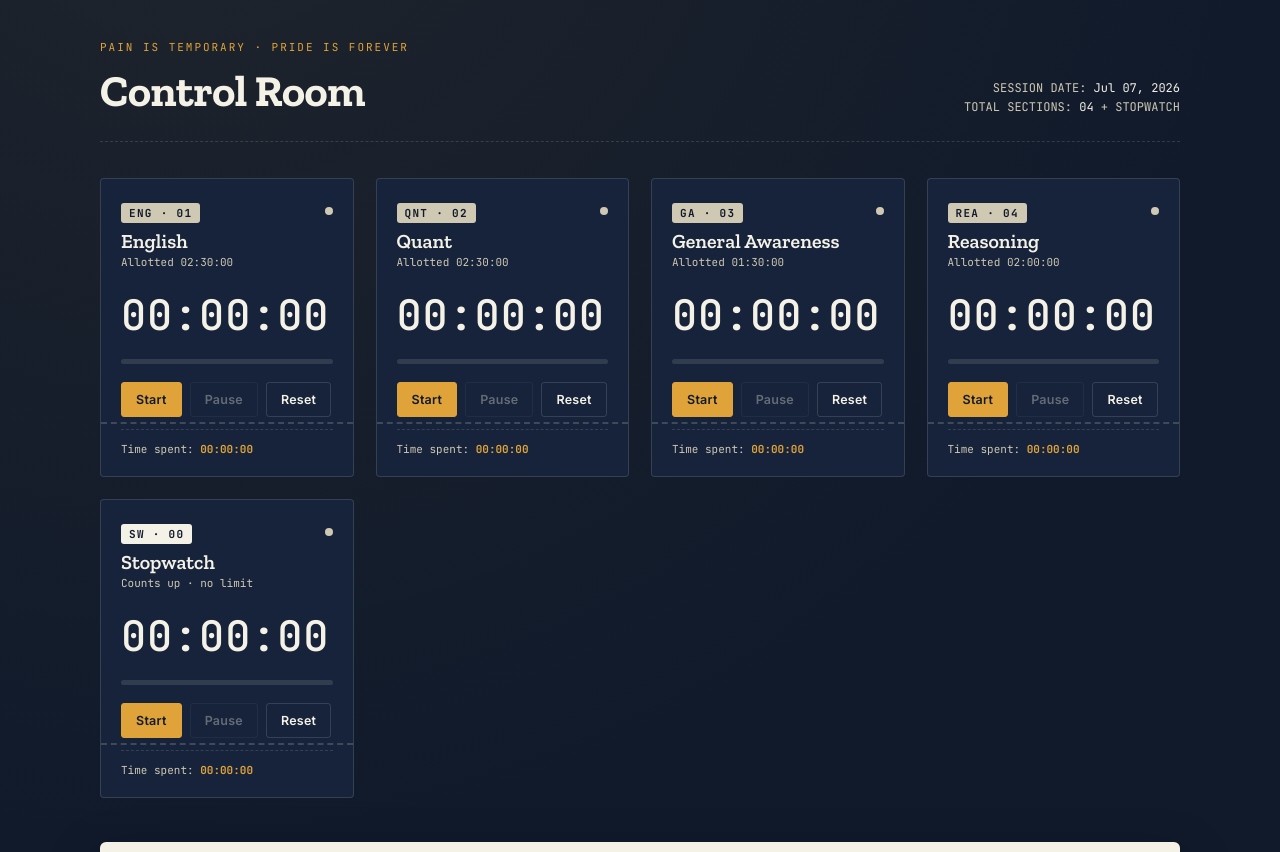
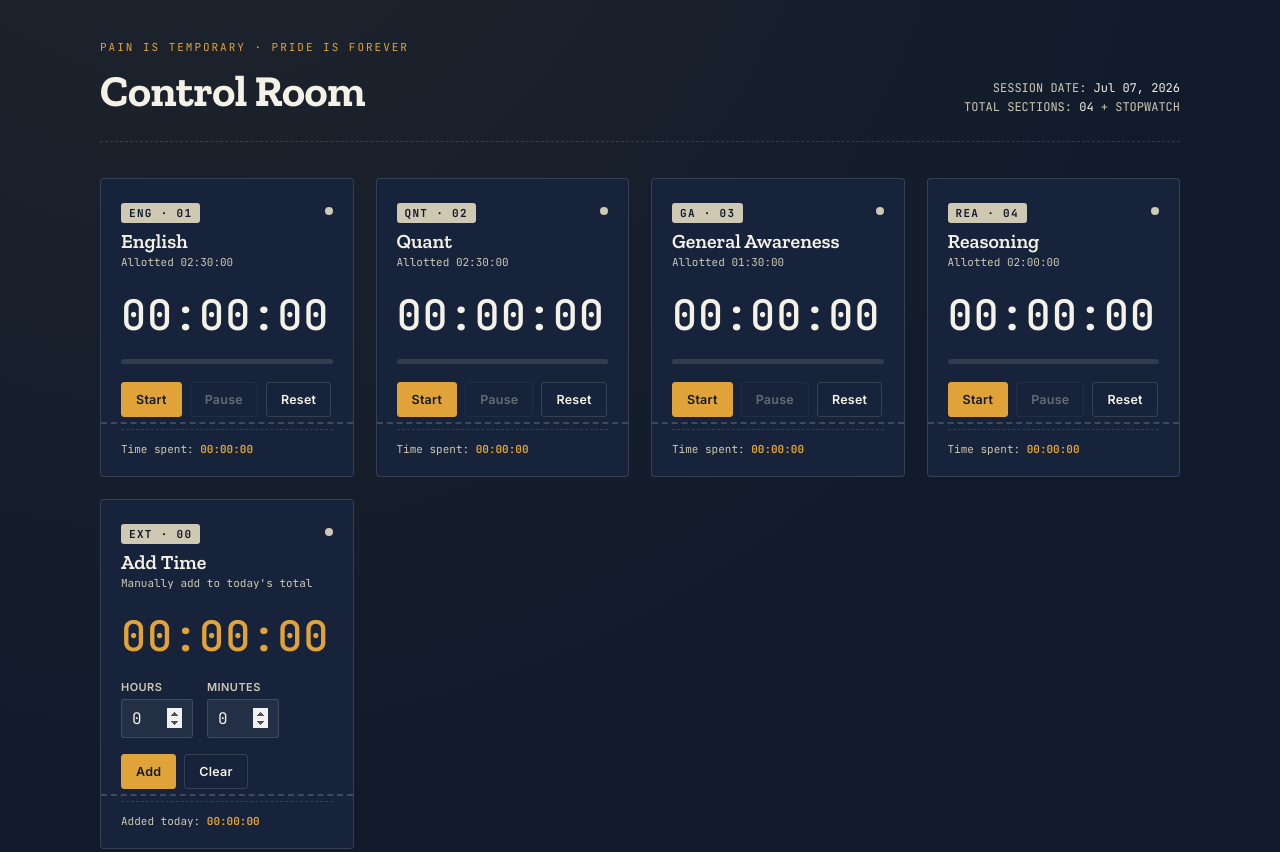
Before and after one commit to arbpass/trackTime, a plain HTML site: page index.html in a window 1280 px wide. Shown: the top 852 px of the page. Drawn offline with nearby package versions, Linux system fonts and the light colour scheme.

Commit message:
Implement manual time addition feature
Added functionality to manually add extra time with inputs for hours and minutes.

```diff
--- a/index.html
+++ b/index.html
@@ -223,8 +223,43 @@
   .spent span{ color: var(--amber); font-weight:600; }
 
   /* Stopwatch slip gets a slightly different accent */
-  .slip.stopwatch .code{ background: var(--paper); }
-  .slip.stopwatch .digits{ color: var(--paper); }
+  .slip.addtime .digits{ color: var(--amber); }
+
+  .add-time-inputs{
+    display:flex;
+    gap: 14px;
+    margin: 4px 0 16px;
+  }
+  .add-time-inputs label{
+    display:flex;
+    flex-direction:column;
+    gap: 5px;
+    font-family: var(--sans);
+    font-size: 11px;
+    font-weight:600;
+    letter-spacing:0.04em;
+    text-transform:uppercase;
+    color: var(--paper-dim);
+  }
+  .add-time-inputs input{
+    width: 72px;
+    font-family: var(--mono);
+    font-size: 16px;
+    padding: 8px 10px;
+    border-radius: 3px;
+    border: 1px solid var(--line);
+    background: rgba(244,241,230,0.06);
+    color: var(--paper);
+  }
+  .add-time-inputs input:focus{
+    outline: none;
+    border-color: var(--amber);
+  }
+  /* remove native spinner clutter, keep it clean like a form field */
+  .add-time-inputs input::-webkit-outer-spin-button,
+  .add-time-inputs input::-webkit-inner-spin-button{
+    opacity: 1;
+  }
 
   /* ---------- Ledger / total ---------- */
   .ledger{
@@ -518,24 +553,32 @@
       <div class="spent">Time spent: <span data-role="spent">00:00:00</span></div>
     </div>
 
-    <!-- Stopwatch -->
-    <div class="slip stopwatch" data-key="stopwatch">
+    <!-- Add Time -->
+    <div class="slip addtime" data-key="extra">
       <div class="slip-top">
         <div>
-          <span class="code">SW&nbsp;&middot;&nbsp;00</span>
-          <div class="subject">Stopwatch</div>
-          <div class="allotted">Counts up &middot; no limit</div>
+          <span class="code">EXT&nbsp;&middot;&nbsp;00</span>
+          <div class="subject">Add Time</div>
+          <div class="allotted">Manually add to today's total</div>
         </div>
         <div class="status-dot" data-role="dot"></div>
       </div>
       <div class="digits" data-role="digits">00:00:00</div>
-      <div class="bar-track"><div class="bar-fill" data-role="bar" style="background:linear-gradient(90deg,#8aa1c9,var(--paper));width:0%"></div></div>
+      <div class="add-time-inputs">
+        <label>
+          <span>Hours</span>
+          <input type="number" id="extraHours" min="0" max="23" value="0" inputmode="numeric">
+        </label>
+        <label>
+          <span>Minutes</span>
+          <input type="number" id="extraMinutes" min="0" max="59" value="0" inputmode="numeric">
+        </label>
+      </div>
       <div class="controls">
-        <button class="primary" data-action="start">Start</button>
-        <button data-action="pause" disabled>Pause</button>
-        <button data-action="reset">Reset</button>
+        <button class="primary" data-action="add-extra">Add</button>
+        <button data-action="clear-extra">Clear</button>
       </div>
-      <div class="spent">Time spent: <span data-role="spent">00:00:00</span></div>
+      <div class="spent">Added today: <span data-role="spent">00:00:00</span></div>
     </div>
   </div>
 
@@ -590,16 +633,17 @@
     quant: "Quant",
     ga: "General Awareness",
     reasoning: "Reasoning",
-    stopwatch: "Stopwatch"
+    extra: "Extra Time (manual)"
   };
 
-  // duration in seconds for countdown timers; stopwatch has no duration (counts up)
+  // duration in seconds for countdown timers; the 'extra' block has no target,
+  // it's just a manually-added bucket of time (no start/pause/running).
   const CONFIG = {
     english:   { target: 2.5 * 3600 },
     quant:     { target: 2.5 * 3600 },
     ga:        { target: 1.5 * 3600 },
     reasoning: { target: 2   * 3600 },
-    stopwatch: { target: null }   // no target - counts up with no limit
+    extra:     { target: null }
   };
 
   const STORAGE_KEY = 'examControlRoomState_v1';
@@ -726,6 +770,13 @@
   }
 
   function render(key){
+    if(key === 'extra'){
+      renderExtra();
+      renderLedger();
+      saveState();
+      return;
+    }
+
     const s = state[key];
     const elapsed = getElapsed(key);
     const digitsEl = el(key, 'digits');
@@ -767,6 +818,32 @@
     spentEl.textContent = fmt(elapsed);
     renderLedger();
     saveState();
+  }
+
+  function renderExtra(){
+    const elapsed = getElapsed('extra');
+    el('extra', 'digits').textContent = fmt(elapsed);
+    el('extra', 'spent').textContent = fmt(elapsed);
+    el('extra', 'dot').className = elapsed > 0 ? 'status-dot complete' : 'status-dot';
+  }
+
+  function addExtra(){
+    const hoursInput = document.getElementById('extraHours');
+    const minsInput = document.getElementById('extraMinutes');
+    const hours = Math.max(0, parseFloat(hoursInput.value) || 0);
+    const mins = Math.max(0, parseFloat(minsInput.value) || 0);
+    const secondsToAdd = hours * 3600 + mins * 60;
+    if(secondsToAdd > 0){
+      state.extra.accumulated += secondsToAdd;
+      hoursInput.value = 0;
+      minsInput.value = 0;
+      render('extra');
+    }
+  }
+
+  function clearExtra(){
+    state.extra.accumulated = 0;
+    render('extra');
   }
 
   function tick(key){
@@ -886,10 +963,14 @@
 
   document.querySelectorAll('.slip').forEach(slip => {
     const key = slip.getAttribute('data-key');
+    if(key === 'extra') return; // wired separately below
     slip.querySelector('[data-action="start"]').addEventListener('click', () => start(key));
     slip.querySelector('[data-action="pause"]').addEventListener('click', () => pause(key));
     slip.querySelector('[data-action="reset"]').addEventListener('click', () => reset(key));
   });
+
+  document.querySelector('[data-key="extra"] [data-action="add-extra"]').addEventListener('click', addExtra);
+  document.querySelector('[data-key="extra"] [data-action="clear-extra"]').addEventListener('click', clearExtra);
 
   document.getElementById('today').textContent = new Date().toLocaleDateString(undefined, {
     year:'numeric', month:'short', day:'2-digit'
```
